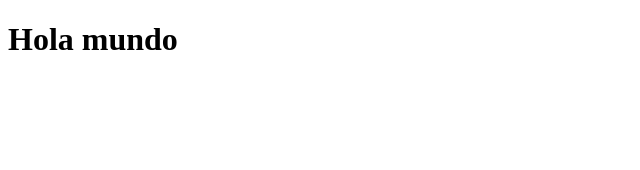
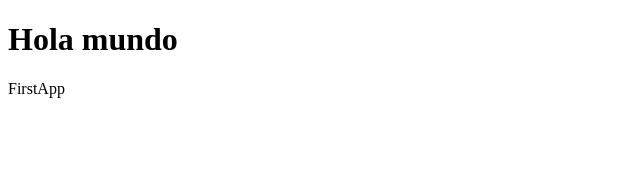
Before and after one commit to FernandoAMoyano/React-course-js, a React (Vite) app in the folder 03-counter-app/: page / in a window 1280 px wide. Shown: the top 170 px of the page, without its empty margins (0-640 px from the left). Built offline with nearby package versions, Linux system fonts and the light colour scheme.

Commit message:
firstApp-component

```diff
--- /dev/null
+++ b/03-counter-app/src/FirstApp.jsx
@@ -0,0 +1,7 @@
+export const FirstApp = () => {
+  return (
+    <div>FirstApp</div>
+  )
+}
+
+export default FirstApp
--- a/03-counter-app/src/main.jsx
+++ b/03-counter-app/src/main.jsx
@@ -1,10 +1,12 @@
 import { createRoot } from "react-dom/client";
 import { StrictMode } from "react";
 import { App } from "./App";
+import FirstApp from "./FirstApp";
 
 
 createRoot( document.getElementById( "root" ) ).render(
   <StrictMode>
     <App />
+    <FirstApp/>
   </StrictMode>,
 );
```
